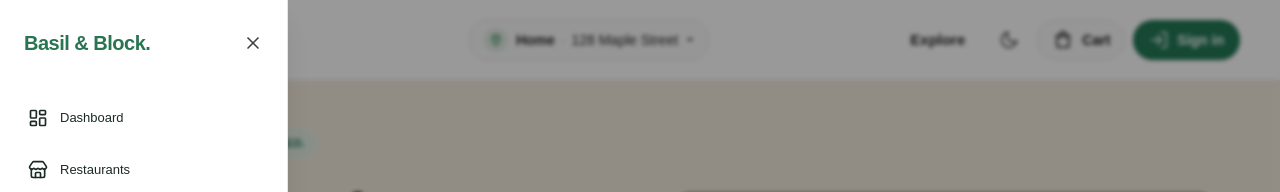
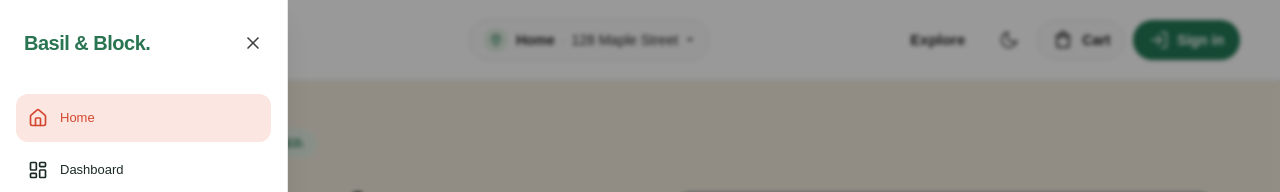
Before and after one commit to gedeno/Delivery-system, a Next.js app in the folder ds_frontend/: page / in a window 1280 px wide. Both pictures are taken after a click on the button 60 px from the left and 40 px from the top of the page. Shown: the top 192 px of the page. Built offline with nearby package versions, Linux system fonts and the light colour scheme; no server answers; grey boxes are pictures that could not be loaded.

Commit message:
home page icon are added in side bar for all users

```diff
--- a/ds_frontend/components/layout comp/sidebar.tsx
+++ b/ds_frontend/components/layout comp/sidebar.tsx
@@ -10,6 +10,7 @@ import {
   ArrowUpRight,
   ClipboardList,
   CreditCard,
+  Home,
   LayoutDashboard,
   Settings,
   ShoppingBag,
@@ -29,7 +30,11 @@ import { UserData } from "@/app/lib/Userdata";
 
 type NavItem = { label: string; href: string; icon: ReactNode };
 
+// shown at the top of the menu for every user
+const home: NavItem = { label: "Home", href: "/", icon: <Home className="h-5 w-5" /> };
+
 const customer: NavItem[] = [
+  home,
   { label: "Dashboard", href: "/dashboard", icon: <LayoutDashboard className="h-5 w-5" /> },
   { label: "Restaurants", href: "/restaurantlist", icon: <Store className="h-5 w-5" /> },
   { label: "My Orders", href: "/dashboard/customer/orders", icon: <ShoppingBag className="h-5 w-5" /> },
@@ -38,6 +43,7 @@ const customer: NavItem[] = [
 ];
 
 const delivery: NavItem[] = [
+  home,
   { label: "Dashboard", href: "/dashboard", icon: <LayoutDashboard className="h-5 w-5" /> },
   { label: "My Deliveries", href: "/dashboard/delivery/orders", icon: <Truck className="h-5 w-5" /> },
   { label: "Earnings", href: "/dashboard/delivery/earnings", icon: <Wallet className="h-5 w-5" /> },
@@ -45,6 +51,7 @@ const delivery: NavItem[] = [
 ];
 
 const owner: NavItem[] = [
+  home,
   { label: "Dashboard", href: "/dashboard", icon: <LayoutDashboard className="h-5 w-5" /> },
   { label: "My Restaurants", href: "/dashboard/owner/Myrestaurant", icon: <Store className="h-5 w-5" /> },
   { label: "Orders", href: "/dashboard/owner/order", icon: <ClipboardList className="h-5 w-5" /> },
@@ -52,6 +59,7 @@ const owner: NavItem[] = [
 ];
 
 const admin: NavItem[] = [
+  home,
   { label: "Dashboard", href: "/dashboard", icon: <LayoutDashboard className="h-5 w-5" /> },
   { label: "Users", href: "/dashboard/admin/users", icon: <Users className="h-5 w-5" /> },
   { label: "Restaurants", href: "/dashboard/admin/restaurants", icon: <Store className="h-5 w-5" /> },
```
